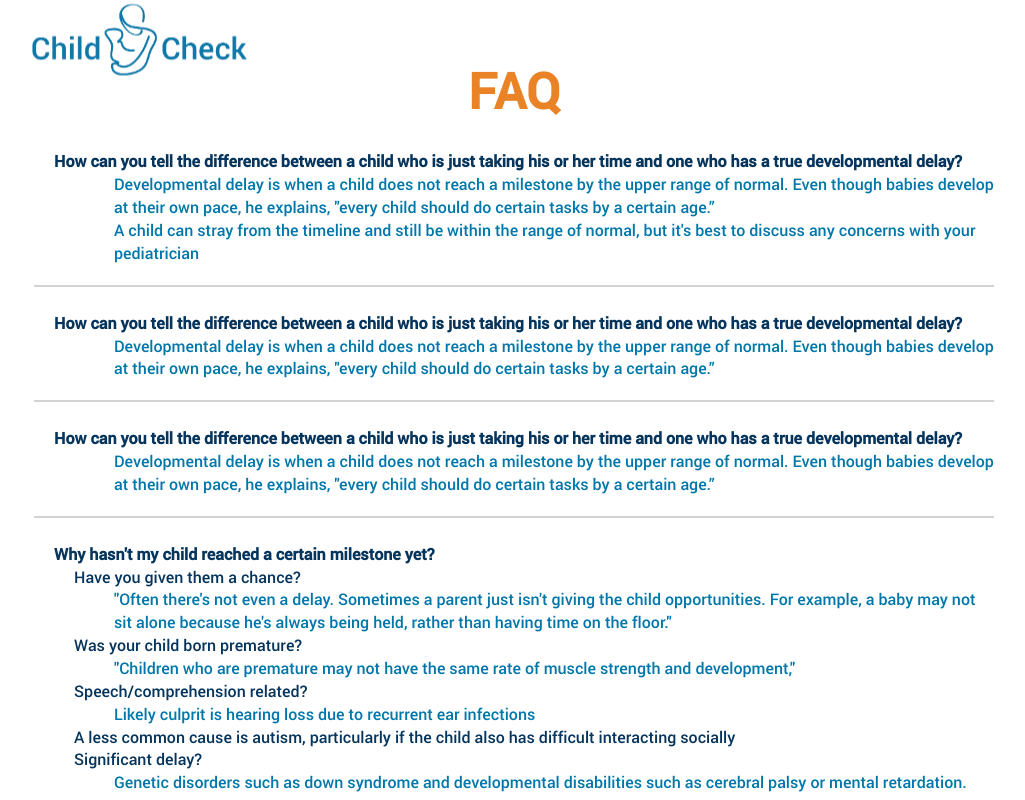
After one commit to Dgdrgn/ITP460_DHealth, a PHP site: page /faq.html in a window 1280 px wide. The commit adds this page. Shown: the whole page, without its empty margins (126-1151 px from the left). Run offline with PHP 8.4, Linux system fonts and the light colour scheme; a stand-in replaces the project's code that opens the database connection.

Commit message:
About and FAQ page
The Child Check logo may not show up initially, may have to change the
source code, as I had to delete the “../“ in order for the images to
show on my computer. We can spice these pages up too if anyone has any
ideas!

```diff
--- a/childcheckstyle.css
+++ b/childcheckstyle.css
@@ -762,3 +762,45 @@ a {
 	margin: auto;
 	text-align: center;
 }
+
+#about {
+	width: 80%;
+	margin: auto;
+	text-align: center;
+	font-family: roboto;
+	font-size: 14pt;
+	color: #05345c;
+}
+
+#question{
+	font-size: 12pt;
+	color: #05345c;
+	padding-left: 20px;
+	padding-right: 20px;
+	padding-top: 5px;
+	font-weight: bold;
+}
+
+#subquest {
+	font-size: 12pt;
+	padding-left: 40px;
+	color: #05345c;
+}
+
+#answer{
+	font-size: 12pt;
+	padding-left: 80px;
+	color: #07a;
+}
+
+#containerQuest {
+	padding-top: 15px;
+	width:75%;
+	margin: auto;
+	background-color: white;
+	float: center;
+}
+
+.line {
+	border: 1px lightgray solid;
+}
--- /dev/null
+++ b/faq.html
@@ -0,0 +1,75 @@
+
+<html>
+<head>
+
+<meta http-equiv="Content-Type" content="text/html; charset=utf-8" />
+    <link rel="stylesheet" type="text/css" href="bootstrap/css/bootstrap.css">
+    <link rel="icon" href="images/favicon.ico">
+<link rel="stylesheet" type="text/css" href="childcheckstyle.css">
+
+<title>Child Check FAQ</title>
+
+<style></style>
+
+</head>
+
+<body>
+<div class="cd-header">
+	<a href="">
+		<div class="logo">
+		<img src="images/small-logo.png" alt="Child Check"/></a>
+		</div>
+</div><br/><br/>
+
+
+<div id="containerQuest">
+
+<div id="header1">
+    FAQ
+</div><br/>
+
+<div id="question">
+    How can you tell the difference between a child who is just taking his or her time and one who has a true developmental delay?</div>
+ <div id="answer">Developmental delay is when a child does not reach a milestone by the upper range of normal. Even though babies develop at their own pace, he explains, "every child should do certain tasks by a certain age.”</div>
+ <div id="answer">A child can stray from the timeline and still be within the range of normal, but it's best to discuss any concerns with your pediatrician</div>
+<br/><div class="line"></div><br/>
+
+<div id="question">
+    How can you tell the difference between a child who is just taking his or her time and one who has a true developmental delay?</div>
+ <div id="answer">Developmental delay is when a child does not reach a milestone by the upper range of normal. Even though babies develop at their own pace, he explains, "every child should do certain tasks by a certain age.”</div>
+<br/><div class="line"></div><br/>
+
+<div id="question">
+    How can you tell the difference between a child who is just taking his or her time and one who has a true developmental delay?</div>
+ <div id="answer">Developmental delay is when a child does not reach a milestone by the upper range of normal. Even though babies develop at their own pace, he explains, "every child should do certain tasks by a certain age.”</div>
+<br/><div class="line"></div><br/>
+
+
+<div id="question">
+    Why hasn't my child reached a certain milestone yet?</div>
+
+ <div id="subquest">Have you given them a chance?</div>
+ <div id="answer">"Often there's not even a delay. Sometimes a parent just isn't giving the child opportunities. For example, a baby may not sit alone because he's always being held, rather than having time on the floor."</div>
+
+ <div id="subquest">Was your child born premature?</div>
+ <div id="answer">"Children who are premature may not have the same rate of muscle strength and development,"</div>
+
+ <div id="subquest">Speech/comprehension related?</div>
+ <div id="answer">Likely culprit is hearing loss due to recurrent ear infections</div>
+ <div id="subquest">A less common cause is autism, particularly if the child also has difficult interacting socially</div>
+
+ <div id="subquest">Significant delay?</div>
+ <div id="answer">Genetic disorders such as down syndrome and developmental disabilities such as cerebral palsy or mental retardation.</div>
+
+</div>
+
+</div>
+<script src="js/jquery-2.1.1.js"></script>
+<script src="bootstrap/js/bootstrap.min.js"></script>
+</body>
+
+<!--
+Link mit button to home page
+Have not added any bootstrap elements yet
+Need to upload fonts - match size and color to style guide
+Figure out when uploading child picture, that they are evenly spaced-->
```
Also changed, not shown: about.html (added, +44 -0 lines).
